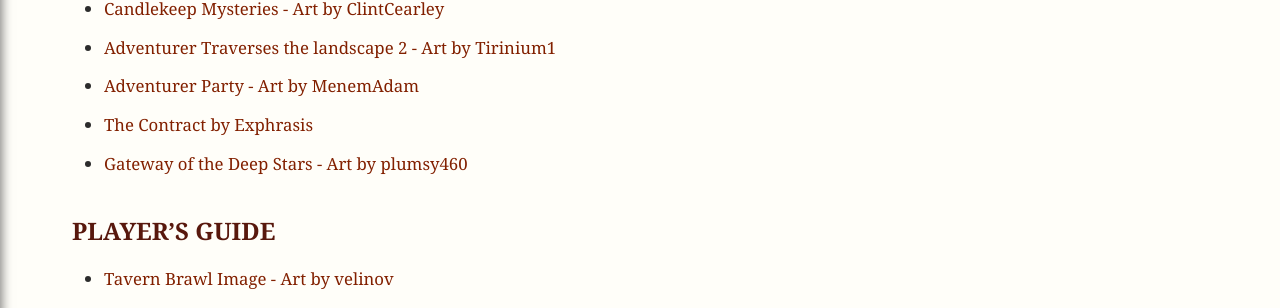
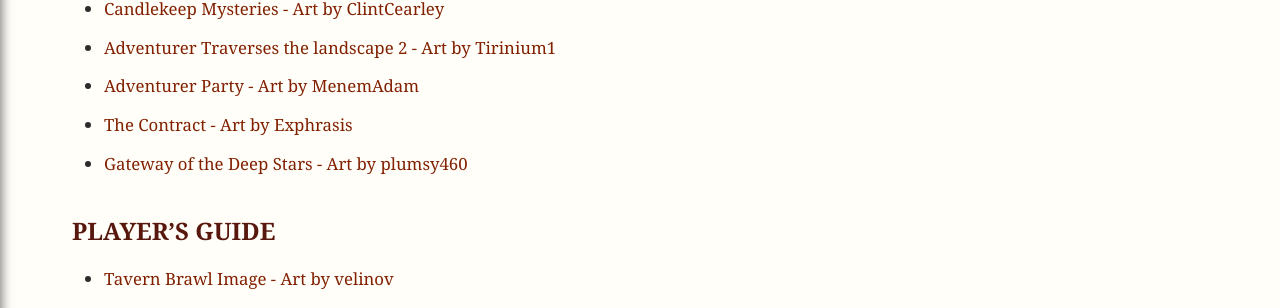
Before and after one commit to coconutswallow/Guides, a Jekyll site: the page built from _resources/credits.md, in a window 1280 px wide and 1219 px high. Shown: the part 650-958 px from the top of the window. Built offline with Jekyll 4.4.1, drawn with Linux system fonts in a browser that asks for light colours; comment, search, counter and statistics services are not loaded.

Commit message:
Update credits.md

```diff
--- a/_resources/credits.md
+++ b/_resources/credits.md
@@ -15,7 +15,7 @@
 - [Candlekeep Mysteries - Art by ClintCearley](https://www.deviantart.com/clintcearley/art/Candlekeep-Mysteries-Dungeons-and-Dragons-928409928)
 - [Adventurer Traverses the landscape 2 - Art by Tirinium1 ](https://www.deviantart.com/tirinium1/art/The-adventurers-party-traverses-the-landscape-2-1219674888)
 - [Adventurer Party - Art by MenemAdam](https://www.deviantart.com/menemenadam/art/Adventure-Party-1175834324)
-- [The Contract by Exphrasis](https://www.deviantart.com/exphrasis/art/The-Contract-624868109)
+- [The Contract - Art by Exphrasis](https://www.deviantart.com/exphrasis/art/The-Contract-624868109)
 - [Gateway of the Deep Stars - Art by plumsy460](https://www.deviantart.com/plumsy460/art/Gateway-of-the-Deep-Stars-1255313053)
 
 ### Player's Guide
```
